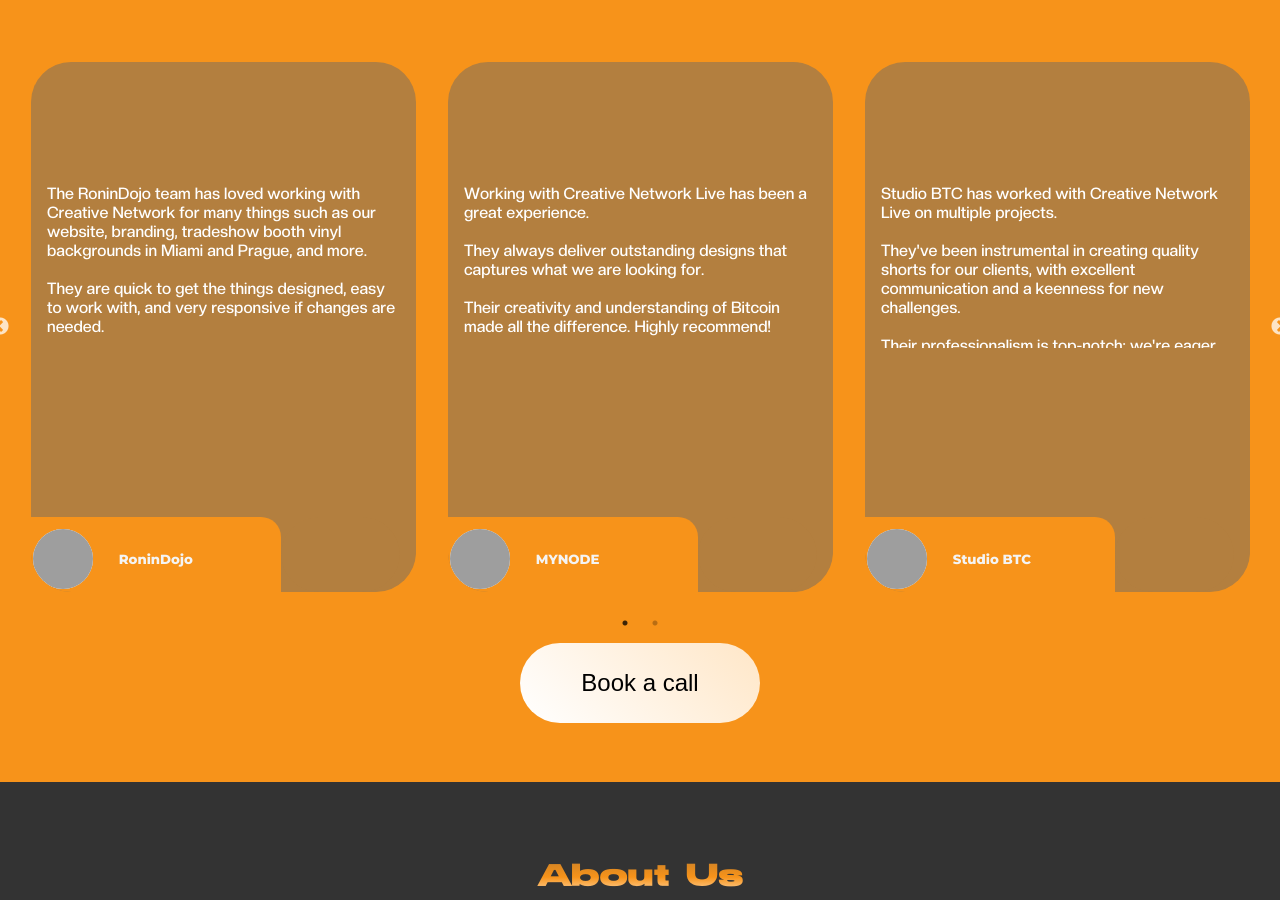
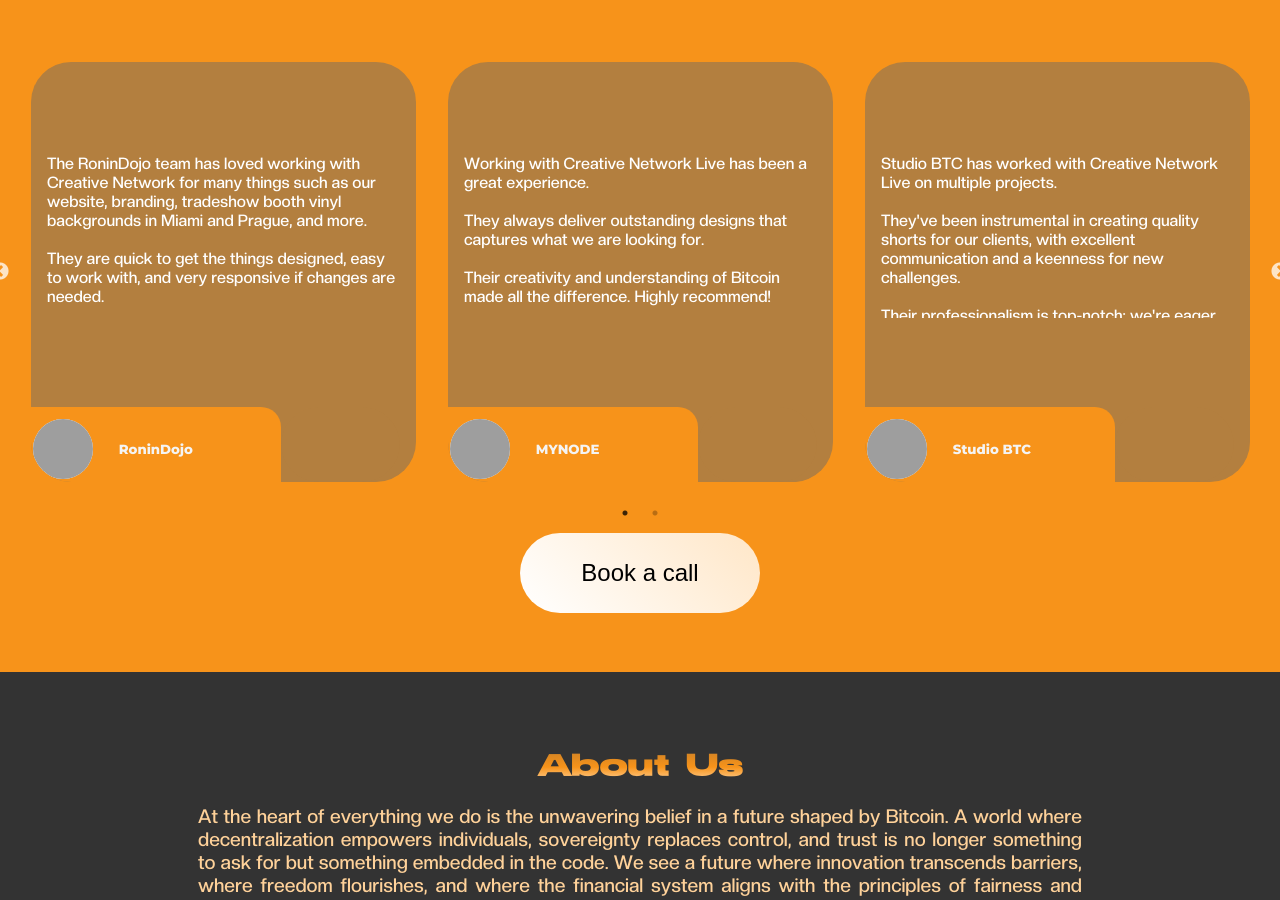
Before and after one commit to vill-yim/CNL, a React (Vite) app: page / in a window 1280 px wide. Shown: the part 4634-5534 px from the top of the page. Built offline with nearby package versions, Linux system fonts and the light colour scheme; grey boxes are pictures that could not be loaded; a web font is replaced by a local one.

Commit message:
feature: version_1

```diff
--- a/src/styles/home/testimonials.module.css
+++ b/src/styles/home/testimonials.module.css
@@ -51,11 +51,11 @@
   justify-content: space-between;
   max-width: 100%;
   border-radius: 40px;
-  height: 530px;
+  height: 420px;
 }
 
 .testimonial {
-  transform: translateY(90px);
+  transform: translateY(60px);
   align-items: center;
   display: flex;
   font-family: CreatoDisplayMedium;
```
